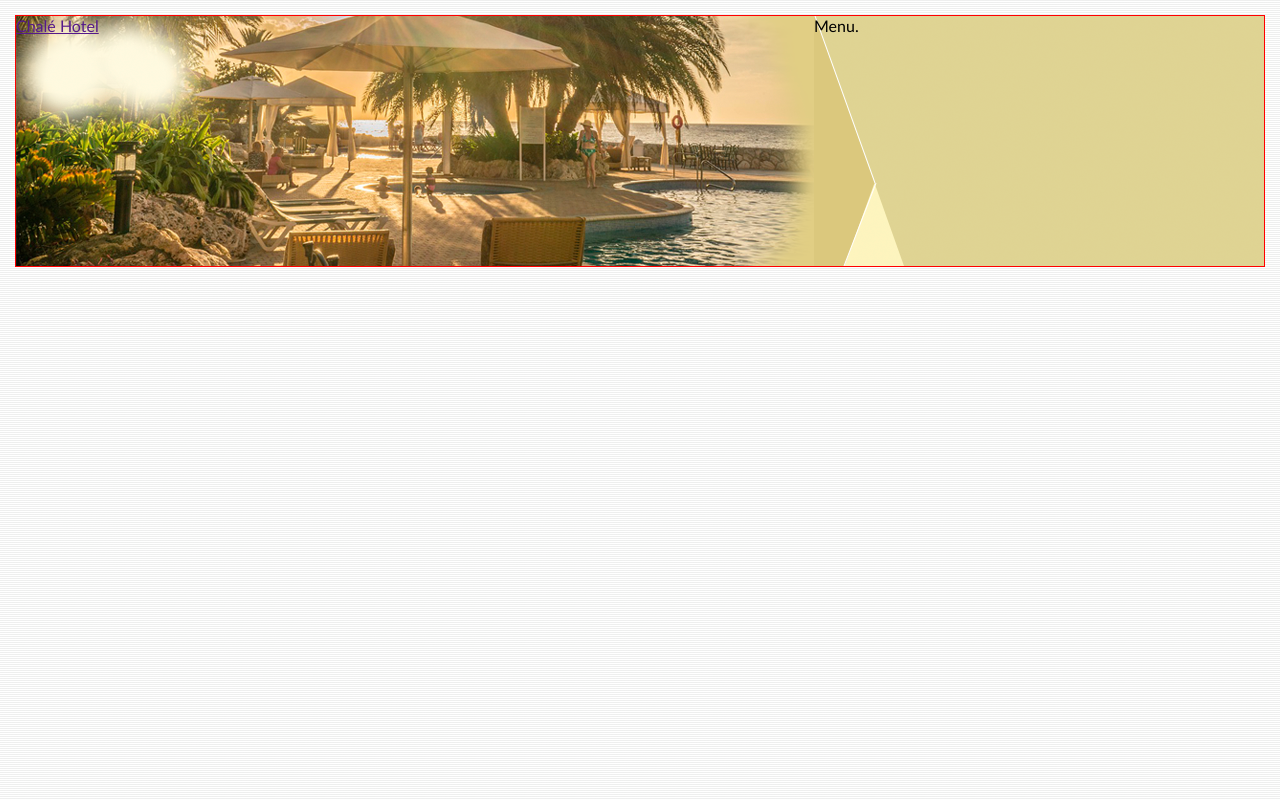
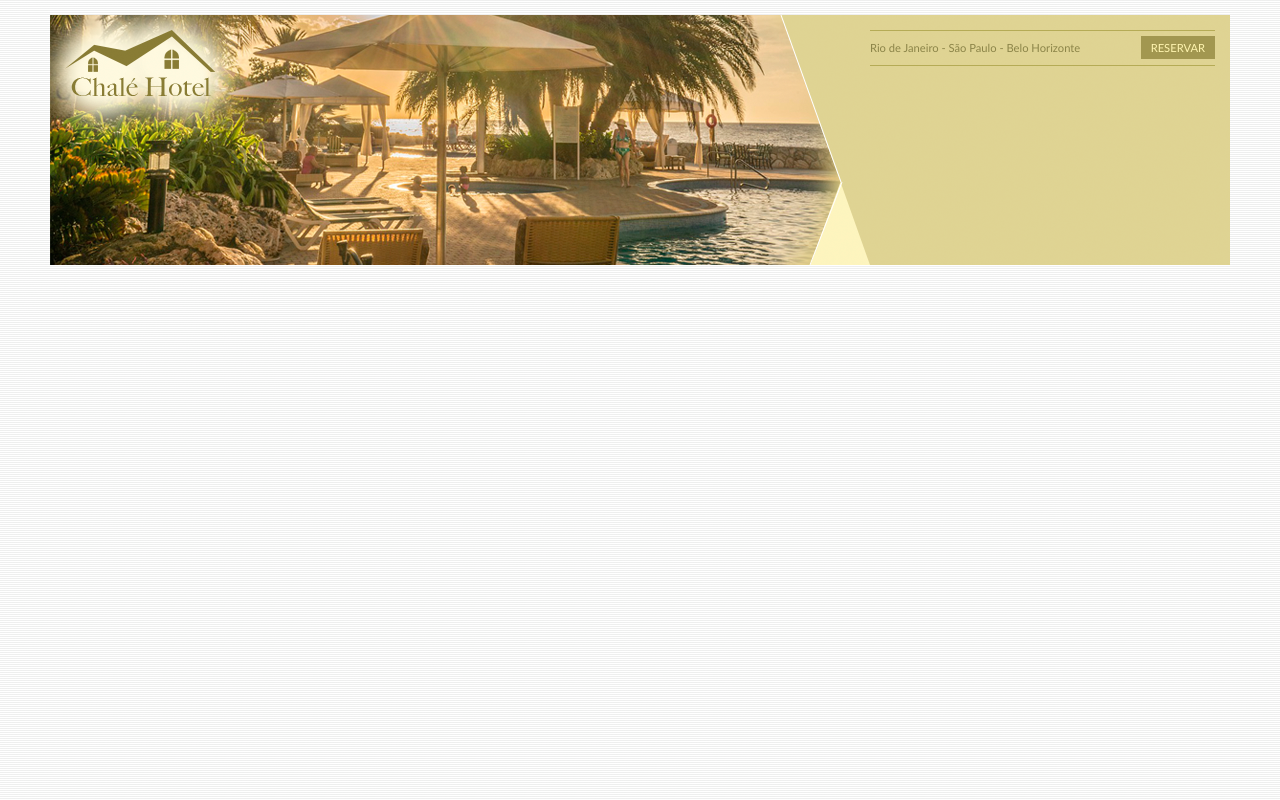
Before and after one commit to thiagoluca/Ch_Not, a plain HTML site: page index.html in a window 1280 px wide. Drawn offline with Linux system fonts and the light colour scheme.

Commit message:
Menu ajustado, botoes e links

```diff
--- a/css/estilo.css
+++ b/css/estilo.css
@@ -12,9 +12,11 @@ body{
 
 }
 
-#container{
-    border: 1px solid red;
+#container{ /* Engloba toda área de conteudo */
     background: #ede9cc;
+    margin: 0em auto; /* Cntainer fica centralizado  */
+    min-width: 740px;  /* Limita a largura minima do ste redução até 740px  */
+    max-width: 1180px; /* Definir a largra maxima do site */
 }
 
 #topo{
@@ -31,6 +33,18 @@ body{
     height: 250px;
     top: 0em;
     left: 0em;
+    z-index: 1; /* fica por baixo  */
+}
+
+.logo a{
+    position: absolute;
+    top: 15px;
+    left: 15px;
+    z-index: 3;
+    background: url(../imagens/logo.png) no-repeat;
+    width: 151px;
+    height: 66px;
+    text-indent: -9000px;
 }
 
 #area-menu{
@@ -40,4 +54,40 @@ body{
     background: url(../imagens/topo-imagem-lateral.png) no-repeat;
     width: 450px;
     height: 250px;
+    z-index: 2; /* sobre-poe a area da imagem */
 }
+
+#conteudo-menu{
+    margin-left: 90px; /* delimitação do conteudo */
+    margin-right: 15px;
+    margin-top: 15px; /* limite de espaço na area superior do conteudo */
+}
+
+#menu-locais{
+    border-bottom: 1px solid #b5ab56;
+    border-top: 1px solid #b5ab56;
+    padding-top: 5px;
+    padding-bottom: 5px;
+    font-size: 0.7em;
+    color: #8b8448;
+}
+
+#menu-locais .locais{
+    float: left;
+    line-height: 2.1em;
+}
+
+a {
+    text-decoration: none;
+}
+
+a.reserva{ /* para pder usar reserva dentro do formulário ate mesmo em outra pagina " */
+    text-transform: uppercase;
+    background: #a29750;
+    color: #fff5b0;
+    padding: 5px 10px; /*5px sup e inf e 10px nas laterais  */
+    float: right;
+}
+
+
+/*  */
--- a/index.html
+++ b/index.html
@@ -12,11 +12,23 @@
         <div id="topo"><!-- Inicio topo -->
 
             <div id="area-logo"> <!-- Inicio Logo -->
-                <a href="">Chalé Hotel</a>
+                <h1 class="logo">
+                    <a href="">Chalé Hotel</a>
+                </h1>
             </div> <!-- Fim logo -->
 
             <div id="area-menu"> <!-- Incio menu -->
-                Menu.
+                <div id="conteudo-menu">
+                    <div id="menu-locais">
+                        <!-- Flutua a esquerda -->
+                        <span class="locais">
+                            Rio de Janeiro - São Paulo - Belo Horizonte
+                        </span>
+                        <!-- Flutua a direita -->
+                        <a class="reserva" href="">Reservar</a>
+                        <div style="clear: both;"></div> <!-- Limpa fluxo flutuante -->
+                    </div>
+                </div>
             </div> <!-- Fim menu -->
 
         </div> <!--/ Fim topo -->
```
